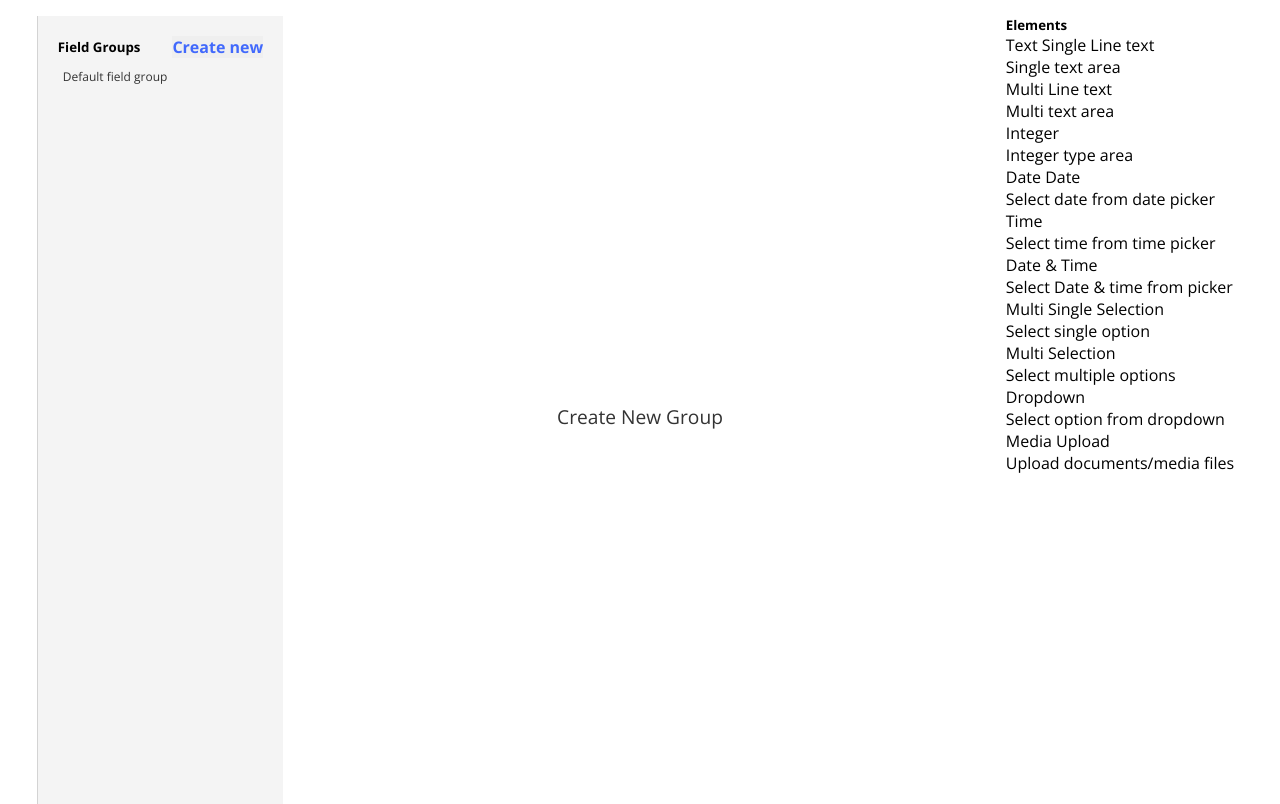
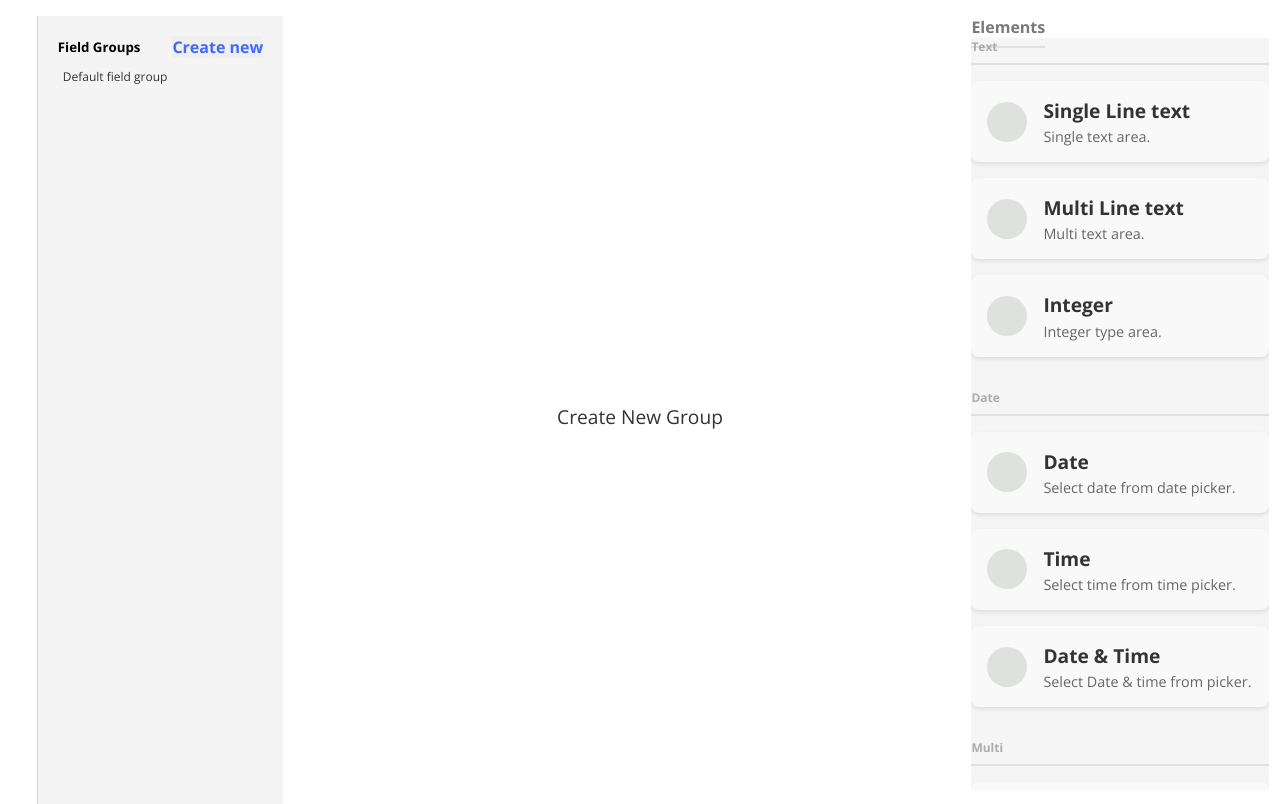
Before and after one commit to amalvijayan25/dynamic-form, an Angular app: page / in a window 1280 px wide. Shown: the top 804 px of the page. Built offline with nearby package versions, Linux system fonts and the light colour scheme.

Commit message:
elements list and style

```diff
--- a/src/app/components/elements-list/elements-list/elements-list.component.html
+++ b/src/app/components/elements-list/elements-list/elements-list.component.html
@@ -1,10 +1,19 @@
-<h5>Elements</h5>
-@for(element of elementsList; track element){
-<span>{{ element.categoryName }}</span>
-@for (control of element.controlList; track $index) {
-<span class="flex">
-  {{ control.icon }}
-  {{ control.controlName }}
-</span>
-<p>{{ control.description }}</p>
-} }
+<span class="main-header">Elements</span>
+<ul class="category-list scrollable-container">
+  @for(element of elementsList; track element){
+  <li class="category">
+    <div class="category__name">{{ element.categoryName }}</div>
+    @for (control of element.controlList; track $index) {
+    <div class="item">
+      <div class="item__icon">{{ control.icon }}</div>
+      <div class="item__details">
+        <div class="item__details__name">{{ control.controlName }}</div>
+        <div class="item__details__description">
+            {{ control.description }}.
+        </div>
+      </div>
+    </div>
+    }
+  </li>
+  }
+</ul>
--- a/src/app/components/elements-list/elements-list/elements-list.component.scss
+++ b/src/app/components/elements-list/elements-list/elements-list.component.scss
@@ -0,0 +1,73 @@
+.main-header {
+  font-size: 1rem;
+  font-weight: bold;
+  color: #777777fb;
+  margin-bottom: 1rem;
+  border-bottom: 2px solid #e0e0e0;
+  padding-bottom: 0.5rem;
+}
+.category-list {
+  margin: 0;
+  padding: 0;
+  list-style: none;
+  overflow-y: scroll;
+
+  .category {
+    margin-bottom: 2rem;
+
+    &__name {
+      font-size: .75rem;
+      font-weight: bold;
+      color: #9b9b9bcd;
+      margin-bottom: 1rem;
+      border-bottom: 2px solid #e0e0e0;
+      padding-bottom: 0.5rem;
+    }
+
+    .item {
+      display: flex;
+      align-items: center;
+      padding: 1rem;
+      margin-bottom: 1rem;
+      background-color: #f9f9f9;
+      border-radius: 8px;
+      box-shadow: 0 2px 4px rgba(0, 0, 0, 0.1);
+      transition: transform 0.2s, box-shadow 0.2s;
+
+      &:hover {
+        transform: translateY(-2px);
+        box-shadow: 0 4px 8px rgba(0, 0, 0, 0.15);
+      }
+
+      &__icon {
+        flex-shrink: 0;
+        width: 40px;
+        height: 40px;
+        margin-right: 1rem;
+        display: flex;
+        align-items: center;
+        justify-content: center;
+        background-color: #dee1de;
+        color: white;
+        font-size: 1.2rem;
+        border-radius: 50%;
+      }
+
+      &__details {
+        flex-grow: 1;
+
+        &__name {
+          font-size: 1.2rem;
+          font-weight: bold;
+          color: #333;
+          margin-bottom: 0.2rem;
+        }
+
+        &__description {
+          font-size: 0.9rem;
+          color: #666;
+        }
+      }
+    }
+  }
+}
--- a/src/app/components/form-handle-container/form-handle-container/form-handle-container.component.html
+++ b/src/app/components/form-handle-container/form-handle-container/form-handle-container.component.html
@@ -5,20 +5,27 @@
   </div>
 </div>
 } @else {
-<div class="header">
+<div class="header" [formGroup]="selectedFormGroup">
   <div class="header-row">
-    <div class="title">{{ selectedForm?.value.formName }}</div>
-
+    <input
+      type="text"
+      class="title-input"
+      formControlName="formName"
+      placeholder="Add Group Name"
+    />
     <div class="action-buttons">
-      <button>Edit</button>
+      <button (click)="toggleEditMode()">
+        {{this.selectedFormGroup.get('formName')?.enabled?'Save':'Edit'}}</button>
       <button>Copy</button>
       <button>Delete</button>
     </div>
   </div>
-
-  <div class="description">
-    This is a description that provides more details about the page or section.
-  </div>
+  <input
+    type="text"
+    class="description"
+    formControlName="description"
+    placeholder="Add description"
+  />
 </div>
 
 }
--- a/src/app/components/form-handle-container/form-handle-container/form-handle-container.component.scss
+++ b/src/app/components/form-handle-container/form-handle-container/form-handle-container.component.scss
@@ -15,10 +15,10 @@
   .header {
     display: flex;
     flex-direction: column;
-    align-items: center;
     justify-content: center;
-    padding: 20px;
+    padding-top: 20px;
     background-color: #f5f5f5;
+    border-bottom: 1px solid #c6c6c6;
   }
 
   .header-row {
@@ -28,12 +28,21 @@
     align-items: center;
   }
 
-  .title {
-    flex-grow: 1;
-    text-align: left;
+  .title-input {
+    border: none;
+    border-radius: 2rem;
+    border-bottom: 1px solid #bababa;
+    background-color: #e4e4e4;
+    outline: none;
+    padding: 0.8rem .5rem;
+    box-shadow: none;
     font-size: 1.8rem;
     font-weight: 600;
     color: #333;
+    &:disabled{
+        border-bottom: none;
+        background-color: white;
+    }
   }
 
   .action-buttons {
@@ -58,9 +67,20 @@
   }
 
   .description {
-    margin-top: 10px;
+    border: none;
+    border-bottom: 1px solid #bababa;
+    border-radius: 2rem;
+    background-color: #e4e4e4;
+    outline: none;
+    padding: 0.8rem 1rem;
+    margin-bottom: 1rem;
+    box-shadow: none;
     font-size: 1rem;
     color: #666;
-    text-align: center;
+    text-align: left;
     max-width: 600px;
+    &:disabled{
+        border-bottom: none;
+        background-color: white;
+    }
   }
--- a/src/app/components/form-handle-container/form-handle-container/form-handle-container.component.ts
+++ b/src/app/components/form-handle-container/form-handle-container/form-handle-container.component.ts
@@ -1,15 +1,21 @@
 import { Component, computed, effect } from '@angular/core';
 import { FormDataService } from '../../../services/form-data.service';
-import { AbstractControl, FormGroup } from '@angular/forms';
+import {
+  AbstractControl,
+  FormGroup,
+  FormsModule,
+  ReactiveFormsModule,
+} from '@angular/forms';
 
 @Component({
   selector: 'app-form-handle-container',
-  imports: [],
+  imports: [FormsModule, ReactiveFormsModule],
   templateUrl: './form-handle-container.component.html',
   styleUrl: './form-handle-container.component.scss',
 })
 export class FormHandleContainerComponent {
   public selectedForm!: AbstractControl;
+  public disableEdit: boolean = true;
   constructor(private formDataService: FormDataService) {
     effect(() => {
       this.selectedForm =
@@ -18,4 +24,18 @@ export class FormHandleContainerComponent {
         ];
     });
   }
+
+  get selectedFormGroup() {
+    return this.selectedForm as FormGroup;
+  }
+
+  public toggleEditMode() {
+    if (this.selectedFormGroup.get('formName')?.enabled) {
+      this.selectedFormGroup.get('formName')?.disable();
+      this.selectedFormGroup.get('description')?.disable();
+    } else {
+      this.selectedFormGroup.get('formName')?.enable();
+      this.selectedFormGroup.get('description')?.enable();
+    }
+  }
 }
--- a/src/app/services/form-data.service.ts
+++ b/src/app/services/form-data.service.ts
@@ -1,5 +1,5 @@
 import { Injectable, signal } from '@angular/core';
-import { FormArray, FormBuilder, FormGroup } from '@angular/forms';
+import { FormArray, FormBuilder, FormControl, FormGroup } from '@angular/forms';
 
 @Injectable({
   providedIn: 'root',
@@ -14,7 +14,8 @@ export class FormDataService {
 
   public addNewFormGroup(formName: string) {
     let formGroup = this.formBuilder.group({
-      formName: formName,
+      formName: new FormControl({value:formName,disabled:true}),
+      description: new FormControl({value:'', disabled:true})
     });
     this.dynamicFormsArray.push(formGroup);
     this.selectedFormIndex.set(this.dynamicFormsArray.length -1)
--- a/src/styles.scss
+++ b/src/styles.scss
@@ -8,3 +8,33 @@
   padding: 0; /* Reset padding */
   box-sizing: border-box; /* Ensure padding/border don't affect width/height */
 }
+.scrollable-container {
+  width: 100%;
+  height: calc(100vh - 3rem);
+  overflow-y: auto;
+  background-color: #f5f5f5;
+
+  &::-webkit-scrollbar {
+    width: 8px;
+    height: 8px;
+  }
+
+  &::-webkit-scrollbar-thumb {
+    background-color: #c1c2c1;
+    border-radius: 8px;
+    border: 2px solid #f5f5f5;
+  }
+
+  &::-webkit-scrollbar-track {
+    background-color: #e0e0e0;
+    border-radius: 8px;
+  }
+
+  &::-webkit-scrollbar-thumb:hover {
+    background-color: #c8cac8;
+  }
+
+  /* For Firefox */
+  scrollbar-color: #cecece #e0e0e0;
+  scrollbar-width: thin;
+}
```
